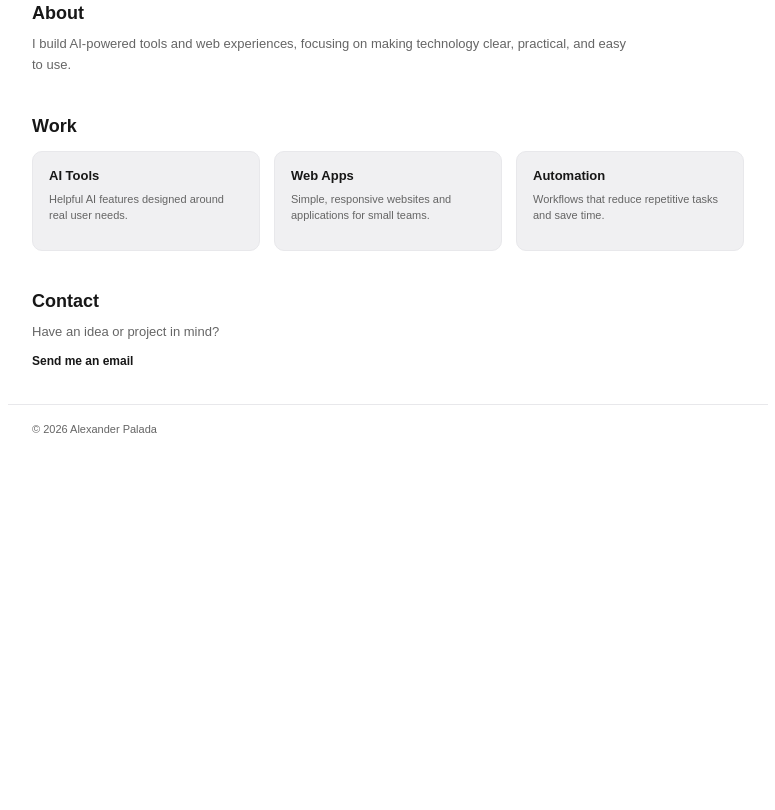
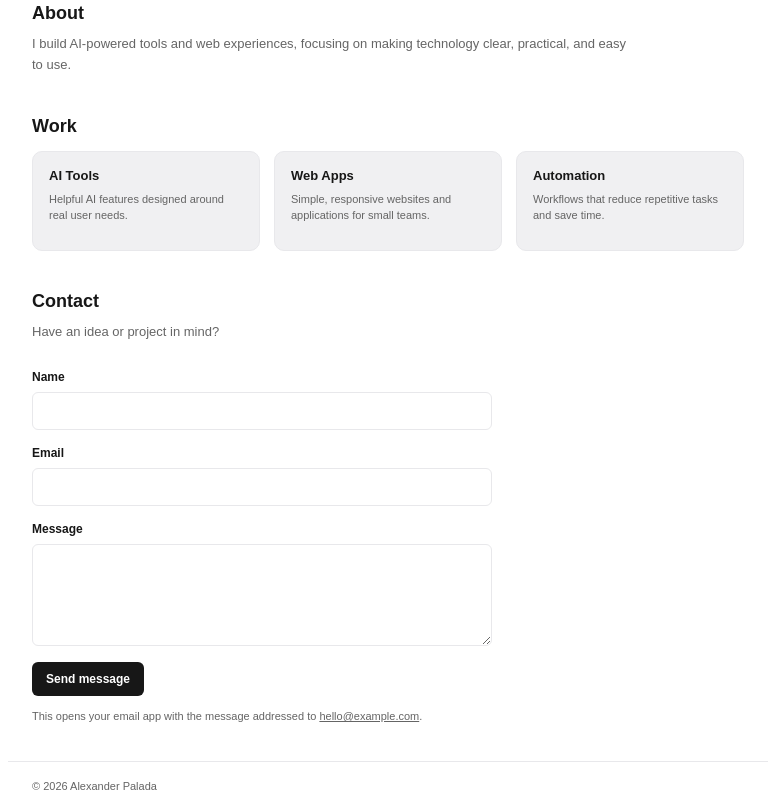
Before and after one commit to c20245492palada-beep/AlexanderPalada, an Astro site: page / in a window 1280 px wide. Shown: the part 343-1153 px from the top of the page, without its empty margins (252-1027 px from the left). Before the commit the page ends 800 px from the top, so only its background shows below. Built offline with nearby package versions, Linux system fonts and the light colour scheme; Astro itself is replaced by a stand-in of ours.

Commit message:
Add contact form
Co-authored-by: Copilot <223556219+Copilot@users.noreply.github.com>

```diff
--- a/src/pages/index.astro
+++ b/src/pages/index.astro
@@ -1,5 +1,4 @@
 ---
-import "../scripts/animations.js";
 const projects = [
   {
     title: "AI Tools",
@@ -67,7 +66,39 @@ const projects = [
       <section class="content-section contact" id="contact">
         <h2>Contact</h2>
         <p>Have an idea or project in mind?</p>
-        <a class="text-link" href="mailto:hello@example.com">Send me an email</a>
+        <form class="contact-form" id="contact-form">
+          <label for="contact-name">Name</label>
+          <input
+            id="contact-name"
+            name="name"
+            type="text"
+            autocomplete="name"
+            required
+          />
+
+          <label for="contact-email">Email</label>
+          <input
+            id="contact-email"
+            name="email"
+            type="email"
+            autocomplete="email"
+            required
+          />
+
+          <label for="contact-message">Message</label>
+          <textarea
+            id="contact-message"
+            name="message"
+            rows="5"
+            required
+          ></textarea>
+
+          <button type="submit">Send message</button>
+          <p class="contact-note">
+            This opens your email app with the message addressed to
+            <a href="mailto:hello@example.com">hello@example.com</a>.
+          </p>
+        </form>
       </section>
     </main>
 
@@ -76,15 +107,6 @@ const projects = [
     </footer>
   </body>
 </html>
-
-<script>
-  const toggle = document.querySelector<HTMLButtonElement>(".theme-toggle");
-
-  toggle?.addEventListener("click", () => {
-    const isDark = document.documentElement.classList.toggle("dark");
-    toggle.setAttribute("aria-pressed", String(isDark));
-  });
-</script>
 
 <style is:global>
   :root {
@@ -252,9 +274,60 @@ const projects = [
     padding-bottom: 36px;
   }
 
-  .contact .text-link {
-    display: inline-block;
-    margin-top: 12px;
+  .contact-form {
+    display: grid;
+    max-width: 460px;
+    gap: 8px;
+    margin-top: 20px;
+  }
+
+  .contact-form label {
+    margin-top: 8px;
+    font-size: 12px;
+    font-weight: 600;
+  }
+
+  .contact-form input,
+  .contact-form textarea {
+    width: 100%;
+    padding: 10px 12px;
+    border: 1px solid var(--border);
+    border-radius: 6px;
+    background: var(--page);
+    color: var(--text);
+    font: inherit;
+  }
+
+  .contact-form textarea {
+    resize: vertical;
+  }
+
+  .contact-form input:focus-visible,
+  .contact-form textarea:focus-visible,
+  .contact-form button:focus-visible {
+    outline: 2px solid #6366f1;
+    outline-offset: 2px;
+  }
+
+  .contact-form button {
+    justify-self: start;
+    margin-top: 8px;
+    padding: 10px 14px;
+    border: 0;
+    border-radius: 6px;
+    background: var(--text);
+    color: var(--page);
+    font: inherit;
+    font-size: 12px;
+    font-weight: 600;
+    cursor: pointer;
+  }
+
+  .contact-form .contact-note {
+    margin: 4px 0 0;
+    color: var(--muted);
+    font-size: 11px;
+    line-height: 1.5;
   }
 
   footer {
@@ -348,23 +421,29 @@ nav a:hover {
     gap: 14px;
   }
 }
+</style>
 <script>
-  import "../scripts/animations.js";
-
   const toggle = document.querySelector<HTMLButtonElement>(".theme-toggle");
+  const contactForm =
+    document.querySelector<HTMLFormElement>("#contact-form");
 
   toggle?.addEventListener("click", () => {
     const isDark = document.documentElement.classList.toggle("dark");
     toggle.setAttribute("aria-pressed", String(isDark));
   });
-</script>
-</style>
-<script>
-  const toggle = document.querySelector<HTMLButtonElement>(".theme-toggle");
 
-  toggle?.addEventListener("click", () => {
-    const isDark = document.documentElement.classList.toggle("dark");
-    toggle.setAttribute("aria-pressed", String(isDark));
+  contactForm?.addEventListener("submit", (event) => {
+    event.preventDefault();
+    const formData = new FormData(contactForm);
+    const name = formData.get("name")?.toString().trim() ?? "";
+    const email = formData.get("email")?.toString().trim() ?? "";
+    const message = formData.get("message")?.toString().trim() ?? "";
+    const subject = encodeURIComponent(`Portfolio contact from ${name}`);
+    const body = encodeURIComponent(
+      `Name: ${name}\nEmail: ${email}\n\nMessage:\n${message}`,
+    );
+
+    window.location.href = `mailto:hello@example.com?subject=${subject}&body=${body}`;
   });
 
   const style = document.createElement("style");
```
